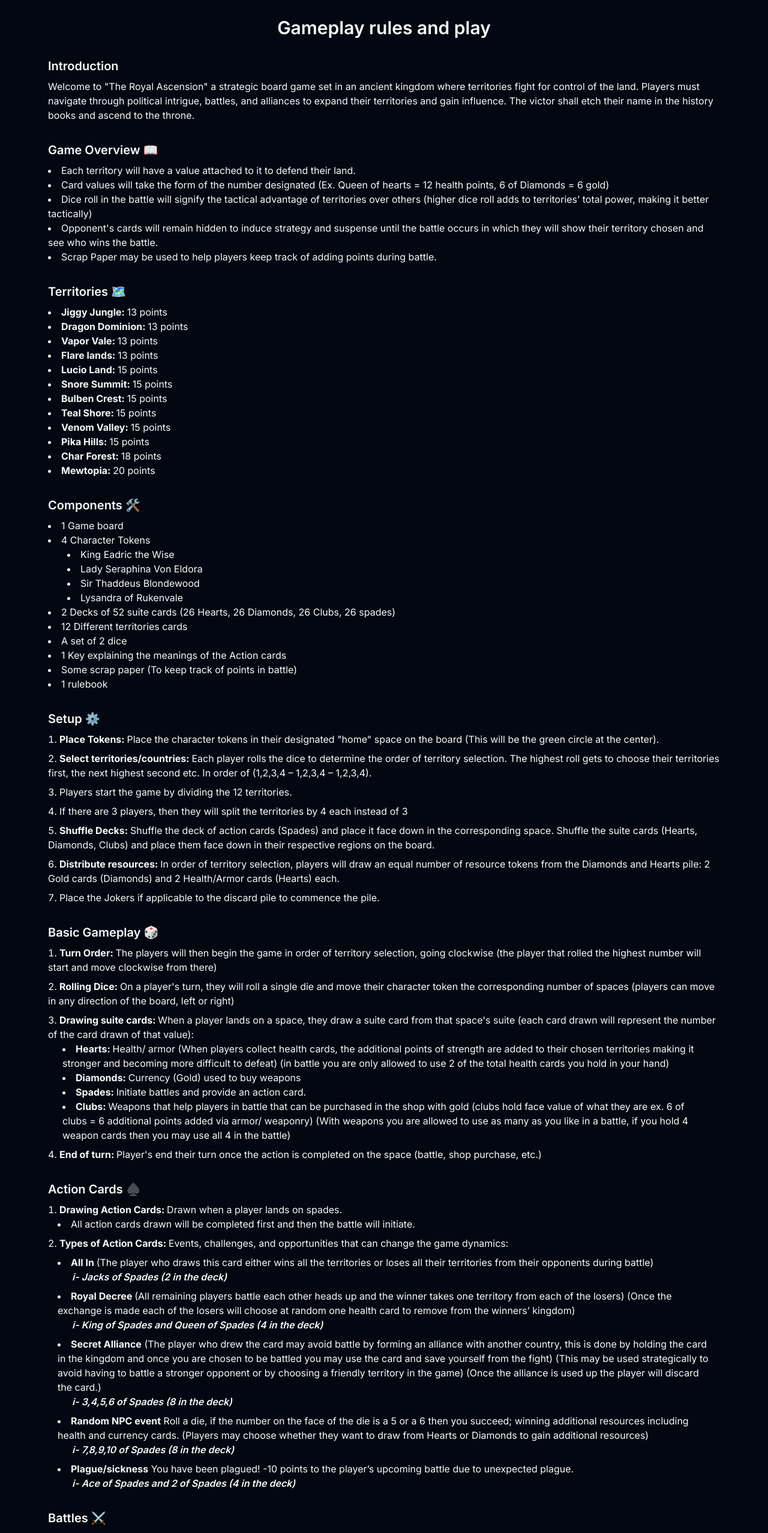
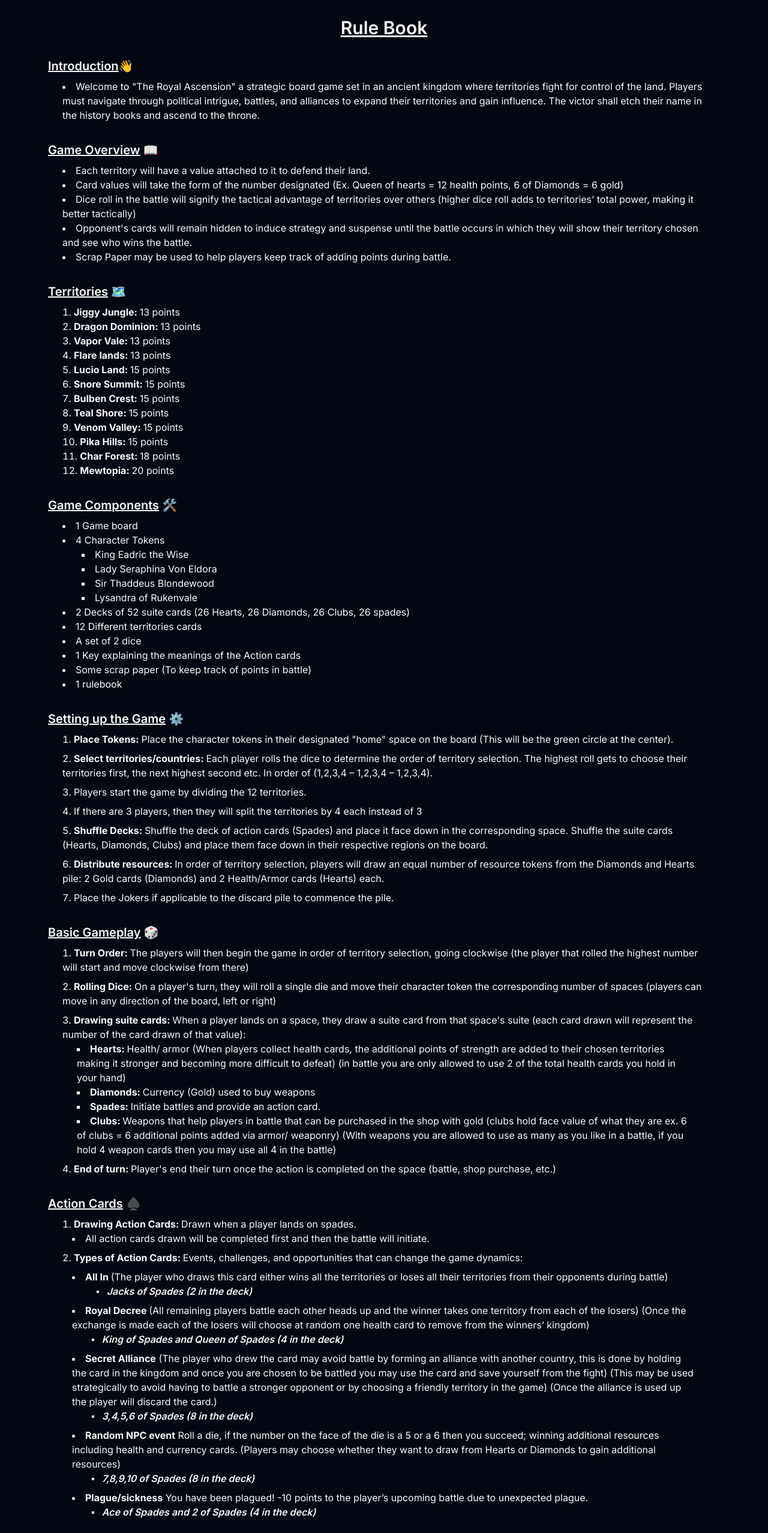
Before and after one commit to vatsalp98/board-game, a Next.js app: page /rules in a window 1280 px wide. Shown: the part 80-2635 px from the top of the page at 60% size. Built offline with nearby package versions, Linux system fonts and the light colour scheme.

Commit message:
new formmatting

```diff
--- /dev/null
+++ b/src/app/board/page.tsx
@@ -0,0 +1,77 @@
+"use client";
+
+import MaxWidthWrapper from "@/components/MaxWidthWrapper";
+import { Button } from "@/components/ui/button";
+import { ChevronLeftIcon } from "@radix-ui/react-icons";
+import Image from "next/image";
+import Link from "next/link";
+import { useRouter } from "next/navigation";
+
+export default function BoardPage() {
+  const router = useRouter();
+
+  return (
+    <>
+      <MaxWidthWrapper className="py-10 px-8">
+        <div>
+          <Button
+            size={"icon"}
+            variant={"outline"}
+            onClick={() => {
+              router.back();
+            }}
+          >
+            <ChevronLeftIcon />
+          </Button>
+        </div>
+        <div className="flex flex-row items-center justify-center w-full my-8 text-justify">
+          <h3 className="text-3xl font-semibold">
+            <span className="underline">Game Components</span>
+          </h3>
+        </div>
+        <div className="mt-10">
+          <h2 className="text-xl font-semibold mb-4">
+            <span className="underline">Game Board</span> 🎲
+          </h2>
+          <div className="relative w-full h-[500px]">
+            <Image
+              src="/board_img.jpg"
+              alt="Board Image"
+              fill
+              className="rounded shadow-lg shadow-gray-600"
+            />
+          </div>
+          <div className="mt-6 justify-end w-full flex flex-row gap-4">
+            <Link href="/board_img.jpg" target="_blank">
+              <Button variant={"outline"}>Download Image</Button>
+            </Link>
+            <Link href="/board.pdf" target="_blank">
+              <Button variant={"outline"}>Download PDF</Button>
+            </Link>
+          </div>
+        </div>
+        <div className="mt-10">
+          <h2 className="text-xl font-semibold mb-4">
+            <span className="underline">Teritorries Cards</span> 🎴
+          </h2>
+          <div className="relative w-full h-[900px]">
+            <Image
+              src="/territories.jpg"
+              alt="Board Image"
+              fill
+              className="rounded shadow-lg shadow-gray-600"
+            />
+          </div>
+          <div className="mt-6 justify-end w-full flex flex-row gap-4">
+            <Link href="/territories.jpg" target="_blank">
+              <Button variant={"outline"}>Download Image</Button>
+            </Link>
+            <Link href={"/territories.pdf"} target="_blank">
+              <Button variant={"outline"}>Download PDF</Button>
+            </Link>
+          </div>
+        </div>
+      </MaxWidthWrapper>
+    </>
+  );
+}
--- a/src/app/page.tsx
+++ b/src/app/page.tsx
@@ -55,7 +55,7 @@ export default function Home() {
                 throne!
               </p>
               <div className="flex flex-col sm:flex-row items-center gap-4 mt-6">
-                <Link href={"/board.pdf"} target="_blank">
+                <Link href={"/board"}>
                   <Button className="gap-2">
                     <DownloadIcon />
                     Download Board
--- a/src/app/rules/page.tsx
+++ b/src/app/rules/page.tsx
@@ -23,21 +23,30 @@ export default function RulesPage() {
           </Button>
         </div>
         <div className="flex flex-row items-center justify-center w-full my-8 text-justify">
-          <h3 className="text-3xl font-semibold">Gameplay rules and play</h3>
+          <h3 className="text-3xl font-semibold">
+            <span className="underline">Rule Book</span>
+          </h3>
         </div>
         <div className="mb-8">
-          <h2 className="font-semibold mb-2 text-xl">Introduction</h2>
-          <span className="">
-            Welcome to &quot;The Royal Ascension&quot; a strategic board game
-            set in an ancient kingdom where territories fight for control of the
-            land. Players must navigate through political intrigue, battles, and
-            alliances to expand their territories and gain influence. The victor
-            shall etch their name in the history books and ascend to the throne.
-          </span>
+          <h2 className="font-semibold mb-2 text-xl ">
+            <span className="underline">Introduction</span>👋
+          </h2>
+          <ul className="list-disc list-inside px-6">
+            <li>
+              Welcome to &quot;The Royal Ascension&quot; a strategic board game
+              set in an ancient kingdom where territories fight for control of
+              the land. Players must navigate through political intrigue,
+              battles, and alliances to expand their territories and gain
+              influence. The victor shall etch their name in the history books
+              and ascend to the throne.
+            </li>
+          </ul>
         </div>
         <div className="mb-8">
-          <h2 className="font-semibold mb-2 text-xl">Game Overview 📖</h2>
-          <ul className="list-disc list-inside">
+          <h2 className="font-semibold mb-2 text-xl">
+            <span className="underline">Game Overview</span> 📖
+          </h2>
+          <ul className="list-disc list-inside px-6">
             <li className="">
               Each territory will have a value attached to it to defend their
               land.{" "}
@@ -63,8 +72,10 @@ export default function RulesPage() {
           </ul>
         </div>
         <div className="mb-8">
-          <h2 className="font-semibold mb-2 text-xl">Territories 🗺️</h2>
-          <ul className="list-disc list-inside">
+          <h2 className="font-semibold mb-2 text-xl">
+            <span className="underline">Territories</span> 🗺️
+          </h2>
+          <ul className="list-decimal list-inside px-6">
             <li>
               <strong>Jiggy Jungle: </strong>13 points
             </li>
@@ -104,12 +115,14 @@ export default function RulesPage() {
           </ul>
         </div>
         <div className="mb-8">
-          <h2 className="font-semibold mb-2 text-xl">Components 🛠️</h2>
-          <ul className="list-disc list-inside">
+          <h2 className="font-semibold mb-2 text-xl">
+            <span className="underline">Game Components</span> 🛠️
+          </h2>
+          <ul className="list-disc list-inside px-6">
             <li className="">1 Game board</li>
             <li>
               4 Character Tokens
-              <ul className="list-disc list-inside px-8">
+              <ul className="list-square list-inside px-8">
                 <li>King Eadric the Wise </li>
                 <li>Lady Seraphina Von Eldora</li>
                 <li>Sir Thaddeus Blondewood</li>
@@ -128,8 +141,10 @@ export default function RulesPage() {
           </ul>
         </div>
         <div className="mb-8">
-          <h2 className="font-semibold mb-2 text-xl">Setup ⚙️</h2>
-          <ul className="list-decimal list-inside gap-2 flex flex-col">
+          <h2 className="font-semibold mb-2 text-xl">
+            <span className="underline">Setting up the Game</span> ⚙️
+          </h2>
+          <ul className="list-decimal list-inside gap-2 flex flex-col px-6">
             <li className="">
               <strong>Place Tokens: </strong>Place the character tokens in their
               designated &quot;home&quot; space on the board (This will be the
@@ -165,8 +180,10 @@ export default function RulesPage() {
           </ul>
         </div>
         <div className="mb-8">
-          <h2 className="font-semibold mb-2 text-xl">Basic Gameplay 🎲</h2>
-          <ul className="list-decimal list-inside gap-2 flex flex-col">
+          <h2 className="font-semibold mb-2 text-xl">
+            <span className="underline">Basic Gameplay</span> 🎲
+          </h2>
+          <ul className="list-decimal list-inside gap-2 flex flex-col px-6">
             <li>
               <strong>Turn Order: </strong>The players will then begin the game
               in order of territory selection, going clockwise (the player that
@@ -184,7 +201,7 @@ export default function RulesPage() {
               space, they draw a suite card from that space&apos;s suite (each
               card drawn will represent the number of the card drawn of that
               value):
-              <ul className="list-disc list-inside px-6">
+              <ul className="list-square list-inside px-6">
                 <li>
                   <strong>Hearts: </strong> Health/ armor (When players collect
                   health cards, the additional points of strength are added to
@@ -218,8 +235,10 @@ export default function RulesPage() {
         </div>
 
         <div className="mb-8">
-          <h2 className="font-semibold mb-2 text-xl">Action Cards ♠️</h2>
-          <ul className="list-decimal list-inside gap-2 flex flex-col">
+          <h2 className="font-semibold mb-2 text-xl">
+            <span className="underline">Action Cards</span> ♠️
+          </h2>
+          <ul className="list-decimal list-inside gap-2 flex flex-col px-6">
             <li className="">
               <strong>Drawing Action Cards: </strong> Drawn when a player lands
               on spades.
@@ -239,8 +258,11 @@ export default function RulesPage() {
                   wins all the territories or loses all their territories from
                   their opponents during battle)
                   <br />
-                  <span className="px-6 font-semibold italic">
-                    i- Jacks of Spades (2 in the deck)
+                  <span className="px-10 font-semibold italic">
+                    ▪{" "}
+                    <span className="ml-2">
+                      Jacks of Spades (2 in the deck)
+                    </span>
                   </span>
                 </li>
                 <li>
@@ -249,8 +271,11 @@ export default function RulesPage() {
                   each of the losers) (Once the exchange is made each of the
                   losers will choose at random one health card to remove from
                   the winners’ kingdom) <br />
-                  <span className="px-6 font-semibold italic">
-                    i- King of Spades and Queen of Spades (4 in the deck)
+                  <span className="px-8 font-semibold italic">
+                    ▪{" "}
+                    <span className="ml-2">
+                      King of Spades and Queen of Spades (4 in the deck)
+                    </span>
                   </span>
                 </li>
                 <li>
@@ -263,8 +288,11 @@ export default function RulesPage() {
                   friendly territory in the game) (Once the alliance is used up
                   the player will discard the card.)
                   <br />
-                  <span className="px-6 font-semibold italic">
-                    i- 3,4,5,6 of Spades (8 in the deck)
+                  <span className="px-8 font-semibold italic">
+                    ▪{" "}
+                    <span className="ml-2">
+                      3,4,5,6 of Spades (8 in the deck)
+                    </span>
                   </span>
                 </li>
                 <li>
@@ -274,8 +302,11 @@ export default function RulesPage() {
                   (Players may choose whether they want to draw from Hearts or
                   Diamonds to gain additional resources)
                   <br />
-                  <span className="px-6 font-semibold italic">
-                    i- 7,8,9,10 of Spades (8 in the deck)
+                  <span className="px-8 font-semibold italic">
+                    ▪{" "}
+                    <span className="ml-2">
+                      7,8,9,10 of Spades (8 in the deck)
+                    </span>
                   </span>
                 </li>
                 <li>
@@ -283,8 +314,11 @@ export default function RulesPage() {
                   points to the player’s upcoming battle due to unexpected
                   plague.
                   <br />
-                  <span className="px-6 font-semibold italic">
-                    i- Ace of Spades and 2 of Spades (4 in the deck)
+                  <span className="px-8 font-semibold italic">
+                    ▪{" "}
+                    <span className="ml-2">
+                      Ace of Spades and 2 of Spades (4 in the deck)
+                    </span>
                   </span>
                 </li>
               </ul>
@@ -293,8 +327,10 @@ export default function RulesPage() {
         </div>
 
         <div className="mb-8">
-          <h2 className="font-semibold mb-2 text-xl">Battles ⚔️</h2>
-          <ul className="list-decimal list-inside gap-2 flex flex-col">
+          <h2 className="font-semibold mb-2 text-xl">
+            <span className="underline">Battles</span> ⚔️
+          </h2>
+          <ul className="list-decimal list-inside gap-2 flex flex-col px-6">
             <li className="">
               <strong>Initiating Battles: </strong>Battles are initiated when a
               player lands on spades and after the action card is drawn.
@@ -338,7 +374,7 @@ export default function RulesPage() {
               <strong>Battle Repetition: </strong> The same player that has lost
               in the previous battle cannot battle back-to-back to allow for
               fairness.
-              <ul className="list-disc list-inside px-6">
+              <ul className="list-square list-inside px-6">
                 <li>
                   When a “Royal Decree” is used, the above rule is voided, all
                   players will partake in the battle. Following that, all
@@ -350,30 +386,17 @@ export default function RulesPage() {
           </ul>
         </div>
 
-        {/* <div className="mb-8">
-          <h2 className="font-semibold mb-2 text-xl">Special Rules 🩵</h2>
-          <ul className="list-decimal list-inside gap-2 flex flex-col">
-            <li className="">
-              <strong>Alliances: </strong>Players can use their action cards to
-              form temporary alliances to combine resources and strategize
-              against stronger opponents.
-            </li>
-            <li>
-              <strong>Resource Trading: </strong>Players can trade resources
-              with each other when located in a specific region/land.
-            </li>
-          </ul>
-        </div> */}
-
         <div className="mb-8">
-          <h2 className="font-semibold mb-2 text-xl">Board Layout 📜</h2>
-          <ul className="list-disc  list-inside gap-2 flex flex-col">
+          <h2 className="font-semibold mb-2 text-xl">
+            <span className="underline">Board Layout</span> 📜
+          </h2>
+          <ul className="list-disc  list-inside gap-2 flex flex-col px-6">
             <li className="">
               <strong>Regions: </strong>Each space corresponds to a suite
               (Hearts, Diamonds, Spades, and 2 shops) and contains suite cards
               (except the shop). Please refer to the Suite Card definitions
               under “Basic Gameplay” for a basic overview.
-              <ul className="list-disc px-10">
+              <ul className="list-square px-10">
                 <li>35 Spots total</li>
                 <li>With 2 shops on the map.</li>
               </ul>
@@ -385,7 +408,7 @@ export default function RulesPage() {
             </li>
             <li>
               <strong>Weapon choices: </strong>
-              <ul className="list-disc px-10">
+              <ul className="list-square px-10">
                 <li>
                   Weapon buffs will be equivalent to the number associated on
                   the card. (Ex. 5 of Clubs will be equal to +5 strength).
@@ -394,7 +417,7 @@ export default function RulesPage() {
             </li>
             <li>
               <strong>Purchasing Weapons with Gold: </strong>
-              <ul className="list-disc px-10">
+              <ul className="list-square px-10">
                 <li>
                   The value of these weapons will be equal to the number on the
                   card and can be purchased at that price. (Ex. 7 Clubs can be
@@ -411,8 +434,10 @@ export default function RulesPage() {
         </div>
 
         <div className="mb-8">
-          <h2 className="font-semibold mb-2 text-xl">Winning the Game 👑</h2>
-          <ul className="list-decimal list-inside gap-2 flex flex-col">
+          <h2 className="font-semibold mb-2 text-xl">
+            <span className="underline">Winning the Game</span> 👑
+          </h2>
+          <ul className="list-disc list-inside gap-2 flex flex-col px-6">
             <li className="">
               <strong>Eliminated Players: </strong> If a player loses all their
               territories, then they are eliminated from the game and must
@@ -436,9 +461,9 @@ export default function RulesPage() {
 
         <div className="mb-8">
           <h2 className="font-semibold mb-2 text-xl">
-            Play Session Duration 🕰️
+            <span className="underline">Play Session Duration</span> 🕰️
           </h2>
-          <ul className="list-disc  list-inside gap-2 flex flex-col">
+          <ul className="list-disc  list-inside gap-2 flex flex-col px-6">
             <li className="">
               <strong>Typical Session: </strong>A typical play session will last
               between 60 to 90 minutes.
@@ -446,34 +471,12 @@ export default function RulesPage() {
             <li>
               <strong>Variation: </strong>Length can vary depending on the
               number of players and strategies employed.
-              <ul className="px-10 list-disc">
+              <ul className="px-10 list-square">
                 <li>3 - 4 players</li>
               </ul>
             </li>
           </ul>
         </div>
-
-        {/* <div className="mb-8">
-          <h2 className="font-semibold mb-2 text-xl">Glossary 📃</h2>
-          <ul className="list-disc  list-inside gap-2 flex flex-col">
-            <li className="">
-              <strong>Gold: </strong>Used to buy troops, fortify armies, or buy
-              armies.
-            </li>
-            <li>
-              <strong>Troops: </strong>Used for battles or defending
-              territories.
-            </li>
-            <li>
-              <strong>Suite cards: </strong>Cards corresponding to Hearts,
-              Diamonds, Clubs and Spades, each with a specific game function.
-            </li>
-            <li>
-              <strong>Action cards: </strong>Cards that triggers events,
-              challenges, or opportunities in the game.
-            </li>
-          </ul>
-        </div> */}
 
         <div className="text-center font-semibold text-xl italic mb-14 mt-10">
           <h2>
@@ -481,151 +484,6 @@ export default function RulesPage() {
             strategy, alliances, and cunning will lead you to the throne!
           </h2>
         </div>
-
-        <div className="mb-8">
-          <h2 className="font-semibold mb-2 text-xl">
-            Step 1: Define the Primary Mechanics
-          </h2>
-          <span>
-            Identify the main elements and rules of your game. For &quot;The
-            Royal Ascension&quot; these could include:{" "}
-          </span>
-          <ul className="list-decimal list-inside gap-2 flex flex-col px-8 mt-2">
-            <li className="">Turn Order</li>
-            <li>Movement</li>
-            <li>Combat</li>
-            <li>Resource Managment</li>
-            <li>Random Events</li>
-            <li>Winning Conditions</li>
-          </ul>
-        </div>
-
-        <div className="mb-8">
-          <h2 className="font-semibold mb-2 text-xl">
-            Step 2: Break down each Mechanics
-          </h2>
-          <span>
-            Detail the processes and decisions involved in each mechanic.
-          </span>
-        </div>
-
-        <div className="mb-8">
-          <h2 className="font-semibold mb-2 text-xl">
-            Step 3: Create the Flowcharts
-          </h2>
-          <span>
-            Using a flowchart tool (such as Lucidchart, draw.io, or any other
-            diagramming tool), create individual flowcharts for each mechanic.
-          </span>
-        </div>
-
-        <div className="mb-8">
-          <h2 className="font-semibold mb-2 text-xl">Example Flowcharts</h2>
-          <ul className="list-decimal list-inside px-4">
-            <li>Turn Order</li>
-            <ul className="list-disc list-inside px-8">
-              <li>Start Turn</li>
-              <li className="">
-                Draw Event Card
-                <ul className="px-6">
-                  <li>- If Special Event, follow event instructions</li>
-                </ul>
-              </li>
-              <li className="">
-                Player Actions
-                <ul className="px-6">
-                  <li>- Move</li>
-                  <li>- Trade</li>
-                  <li>- Attack</li>
-                  <li>- Build</li>
-                </ul>
-              </li>
-              <li className="">
-                End Turn
-                <ul className="px-6">
-                  <li>- Pass turn to next player.</li>
-                </ul>
-              </li>
-            </ul>
-
-            <li>Movement</li>
-            <ul className="list-disc list-inside px-8">
-              <li>Select Character</li>
-              <li className="">
-                Determine Movement Range
-                <ul className="px-6">
-                  <li>- Roll dice</li>
-                  <li>- Check abilities</li>
-                </ul>
-              </li>
-              <li className="">
-                Move Character
-                <ul className="px-6">
-                  <li>- Follow path on the board</li>
-                  <li>- Encounter obstacles or opponents</li>
-                </ul>
-              </li>
-              <li className="">
-                Check for Events
-                <ul className="px-6">
-                  <li>- Random Event</li>
-                  <li>- Battle</li>
-                </ul>
-              </li>
-            </ul>
-
-            <li>Combat</li>
-            <ul className="list-disc list-inside px-8">
-              <li>
-                Initiate Combat
-                <ul className="px-6">
-                  <li>- Choose opponent</li>
-                </ul>
-              </li>
-              <li className="">
-                Roll for Attack
-                <ul className="px-6">
-                  <li>- Calculate attack points.</li>
-                </ul>
-              </li>
-              <li className="">
-                Opponent Defense
-                <ul className="px-6">
-                  <li>- Roll for defense</li>
-                </ul>
-              </li>
-              <li className="">
-                Resolve Outcomes
-                <ul className="px-6">
-                  <li>- Damage calculation</li>
-                  <li>- Defeat or retreat</li>
-                </ul>
-              </li>
-            </ul>
-
-            <li>Resource Managment</li>
-            <ul className="list-disc list-inside px-8">
-              <li>
-                Collect Resources
-                <ul className="px-6">
-                  <li>- From territories, cards, trades</li>
-                </ul>
-              </li>
-              <li className="">
-                Manage Inventory
-                <ul className="px-6">
-                  <li>- Use, trade, or store resources.</li>
-                </ul>
-              </li>
-              <li className="">
-                Allocate Resources
-                <ul className="px-6">
-                  <li>- Building, upgrading, training units.</li>
-                </ul>
-              </li>
-            </ul>
-          </ul>
-        </div>
       </MaxWidthWrapper>
     </>
   );
--- a/tailwind.config.ts
+++ b/tailwind.config.ts
@@ -10,6 +10,11 @@ const config = {
   ],
   prefix: "",
   theme: {
+    listStyleType: {
+      square: "square",
+      disc: "disc",
+      decimal: "decimal",
+    },
     container: {
       center: true,
       padding: "2rem",
```
Also changed, not shown: public/territories.jpg (added), 1 other file (tests, documents, lock files or other folders).
